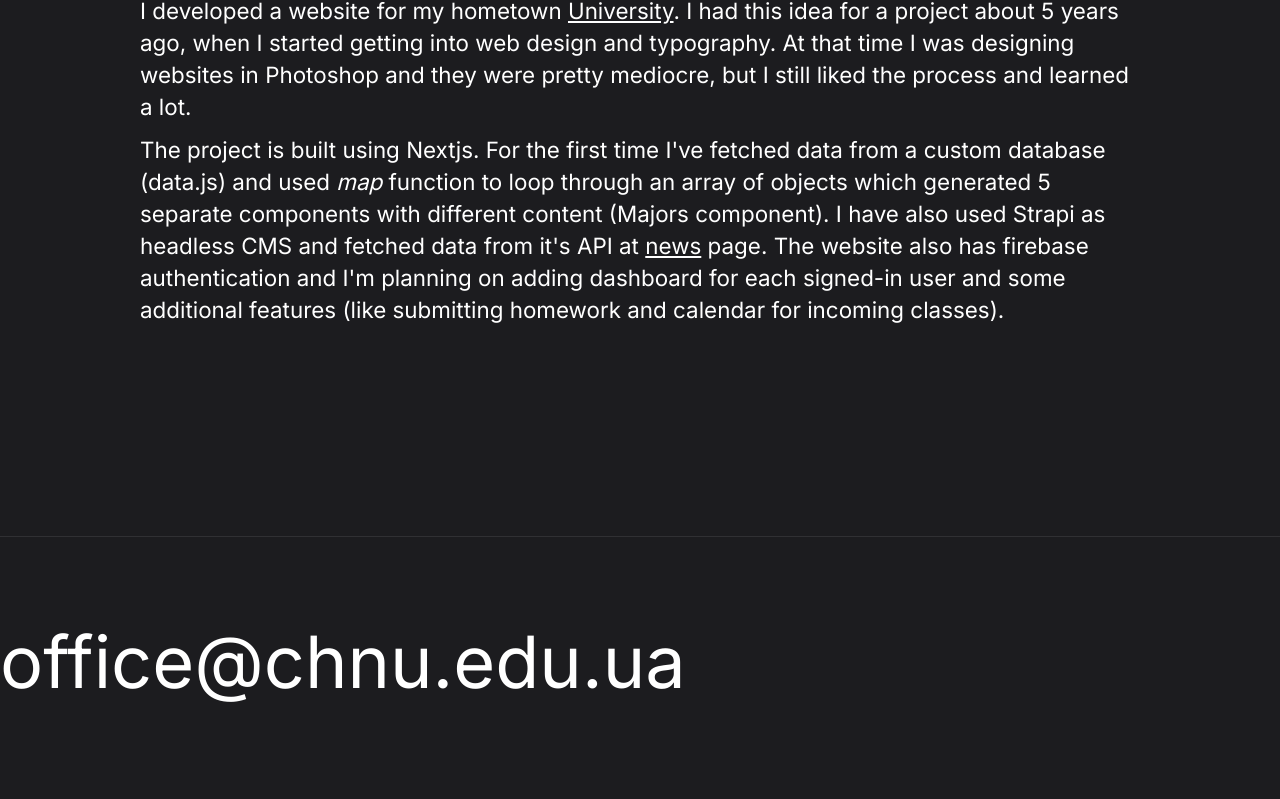
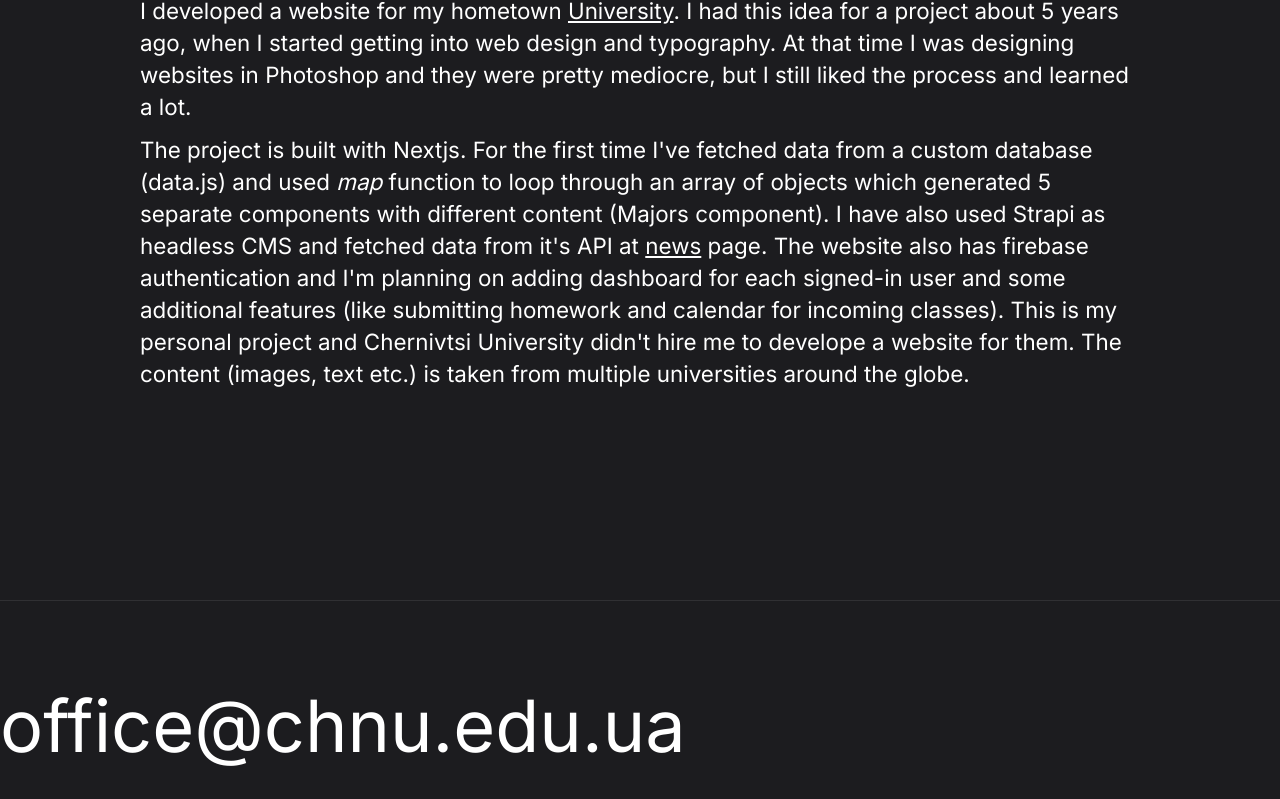
Before and after one commit to vladislav-gg/chernivtsi_university, a Next.js app: page / in a window 1280 px wide. Shown: the part 5978-6777 px from the top of the page. Built offline with nearby package versions, Linux system fonts and the light colour scheme; no server answers; the database is empty; sample sign-in values are in the browser's storage.

Commit message:
added some remarks to about section

```diff
--- a/components/About.js
+++ b/components/About.js
@@ -29,9 +29,9 @@
 								was designing websites in Photoshop and they were pretty
 								mediocre, but I still liked the process and learned a lot.
 								<p>
-									The project is built using Nextjs. For the first time
-									I&apos;ve fetched data from a custom database (data.js) and
-									used <em>map</em> function to loop through an array of objects
+									The project is built with Nextjs. For the first time I&apos;ve
+									fetched data from a custom database (data.js) and used{" "}
+									<em>map</em> function to loop through an array of objects
 									which generated 5 separate components with different content
 									(Majors component). I have also used Strapi as headless CMS
 									and fetched data from it&apos;s API at{" "}
@@ -41,7 +41,10 @@
 									page. The website also has firebase authentication and
 									I&apos;m planning on adding dashboard for each signed-in user
 									and some additional features (like submitting homework and
-									calendar for incoming classes).
+									calendar for incoming classes). This is my personal project
+									and Chernivtsi University didn&apos;t hire me to develope a
+									website for them. The content (images, text etc.) is taken
+									from multiple universities around the globe.
 								</p>
 							</p>
 						</div>
--- a/pages/about.js
+++ b/pages/about.js
@@ -31,7 +31,10 @@
 							page. The website also has firebase authentication and I&apos;m
 							planning on adding dashboard for each signed-in user and some
 							additional features (like submitting homework and calendar for
-							incoming classes).
+							incoming classes). This is my personal project and Chernivtsi
+							University didn&apos;t hire me to develope a website for them. The
+							content (images, text etc.) is taken from multiple universities
+							around the globe.
 						</p>
 					</p>
 				</div>
```
